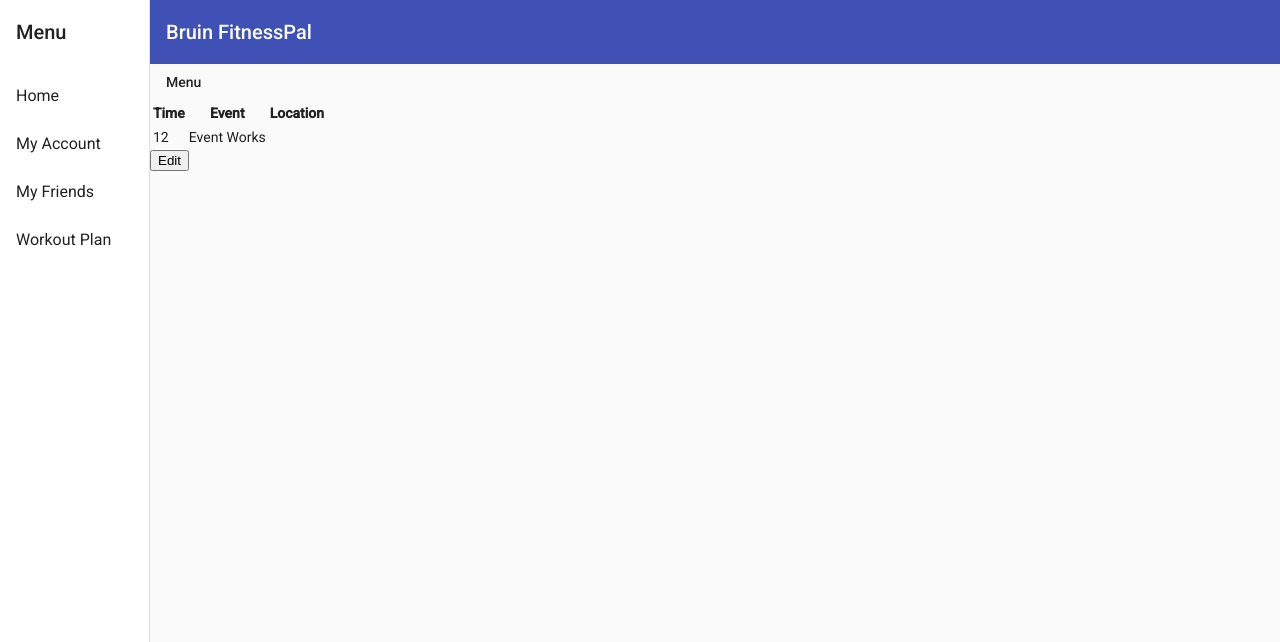
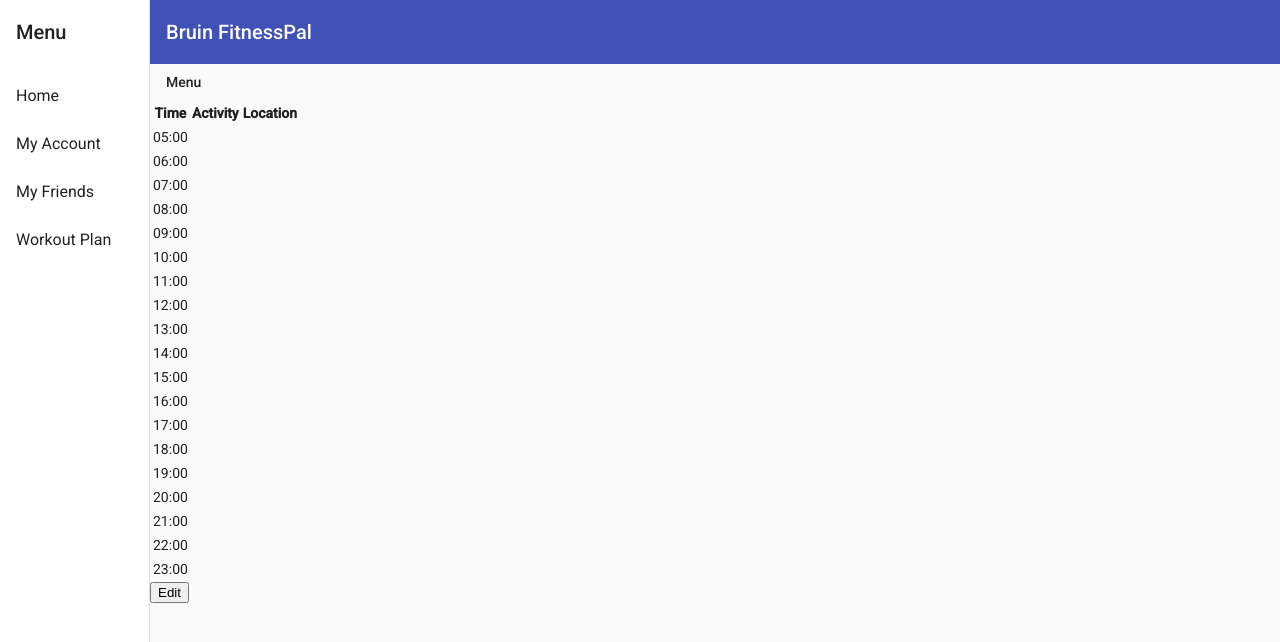
Before and after one commit to charles2secret/Bruin-FitnessPal-Final, an Angular app in the folder frontend/: page /plan in a window 1280 px wide. Shown: the top 642 px of the page. Built offline with nearby package versions, Linux system fonts and the light colour scheme.

Commit message:
Completed functionality of day plan. User can record planned exercise by time. Revisions to plan are also possible.

```diff
--- a/frontend/src/app/plan/plan.component.html
+++ b/frontend/src/app/plan/plan.component.html
@@ -11,12 +11,12 @@
   <table>
     <tr>
       <th>Time</th>
-      <th>Event</th>
+      <th>Activity</th>
       <th>Location</th>
     </tr>
-    <tr>
-      <td>12</td>
-      <td>{{event}}</td>
+    <tr *ngFor="let event of events">
+      <td>{{event.Time}}</td>
+      <td>{{event.Activity}}</td>
     </tr>
   </table>
   <button (click)="editBut()">Edit</button>
@@ -29,17 +29,18 @@
       <th>Event</th>
       <th>Location</th>
     </tr>
-    <tr>
-      <td>12</td>
-      <td><input type="text" [(ngModel)]="tevent"/></td>
+    <tr *ngFor="let tevent of tevents">
+      <td>{{tevent.Time}}</td>
+      <td><input type="text" [(ngModel)]="tevent.Activity"/></td>
     </tr>
   </table>
   <button (click)="saveBut()">Save</button>
   <button (click)="cancelBut()">Cancel</button>
 </ng-template>
 
+
 <!--
-
+<button (click)="test()">test</button>
 
 <input type="text" [(ngModel)]="event"/>
 
--- a/frontend/src/app/plan/plan.component.ts
+++ b/frontend/src/app/plan/plan.component.ts
@@ -1,10 +1,11 @@
 import { Component, OnInit } from '@angular/core';
+//import {cloneDeep} from 'lodash';
 
-// interface Activity {
-//   Time: string,
-//   Event: string,
-//   Location?: string
-// }
+interface Event {
+  Time: string,
+  Activity: string,
+  Location?: string
+}
 
 @Component({
   selector: 'app-plan',
@@ -15,12 +16,38 @@ import { Component, OnInit } from '@angular/core';
 export class PlanComponent implements OnInit {
   editMode: boolean = false;
 
-  tevent: string = "temporary";
-  event: string = "Event Works";
+  events: Event[] = [
+    {Time: "05:00", Activity: ""},
+    {Time: "06:00", Activity: ""},
+    {Time: "07:00", Activity: ""},
+    {Time: "08:00", Activity: ""},
+    {Time: "09:00", Activity: ""},
+    {Time: "10:00", Activity: ""},
+    {Time: "11:00", Activity: ""},
+    {Time: "12:00", Activity: ""},
+    {Time: "13:00", Activity: ""},
+    {Time: "14:00", Activity: ""},
+    {Time: "15:00", Activity: ""},
+    {Time: "16:00", Activity: ""},
+    {Time: "17:00", Activity: ""},
+    {Time: "18:00", Activity: ""},
+    {Time: "19:00", Activity: ""},
+    {Time: "20:00", Activity: ""},
+    {Time: "21:00", Activity: ""},
+    {Time: "22:00", Activity: ""},
+    {Time: "23:00", Activity: ""},
+  ];
+
+  tevents: Event[] = JSON.parse(JSON.stringify(this.events));
+  //tevents: Event[] = this.events.slice(0);
+  // events.forEach(val => tevents.push(Object.assign({}, val)));
+  // tevents: Event[] = this.events.slice();
 
   // dayPlan : Activity[] = [];
 
-  // constructor() { }
+
+
+  constructor() { }
 
   ngOnInit(): void {
   }
@@ -37,18 +64,26 @@ export class PlanComponent implements OnInit {
     this.editMode = !this.editMode;
   }
 
-  cancelBut() {
-    this.editMode = !this.editMode;
-    this.tevent = this.event;
-  }
-
   saveBut() {
-    this.event = this.tevent;
+    //this.tevents[0].Activity = "lol";
+    console.log(this.tevents[0].Activity);
+    this.events = JSON.parse(JSON.stringify(this.tevents));
+    //this.events = this.tevents.slice(0);
+    //this.events = this.tevents;
     this.editMode = !this.editMode;
   }
 
+  cancelBut() {
+    //this.tevents = this.events.slice(0);
+    this.tevents = JSON.parse(JSON.stringify(this.events));
+    this.editMode = !this.editMode;
+
+  }
+
   test() {
-    console.log("test done");
+    this.tevents[0].Activity = "whoah";
+    console.log(this.events[0].Activity + " ");
+    console.log(this.tevents[0].Activity);
   }
 
 }
```
